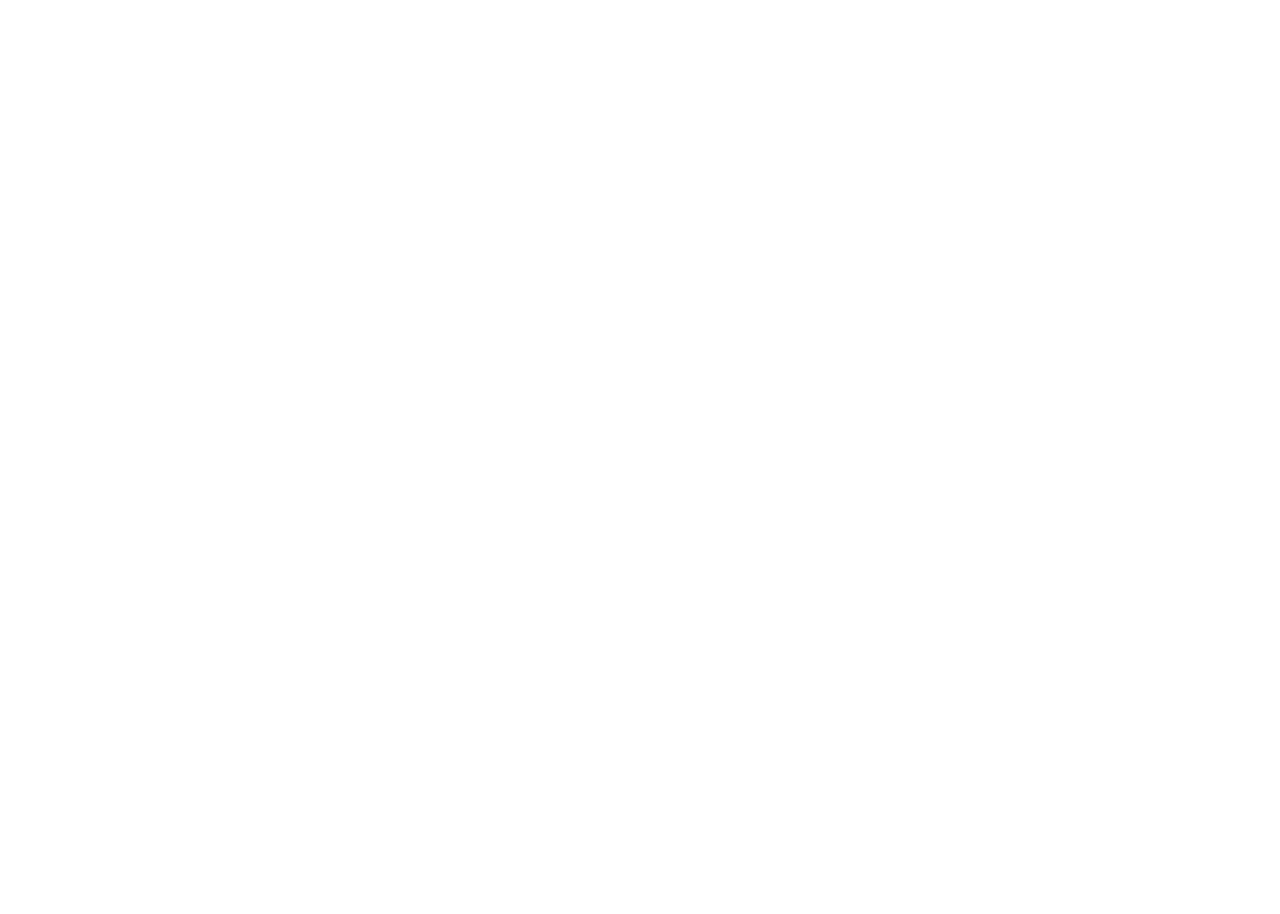
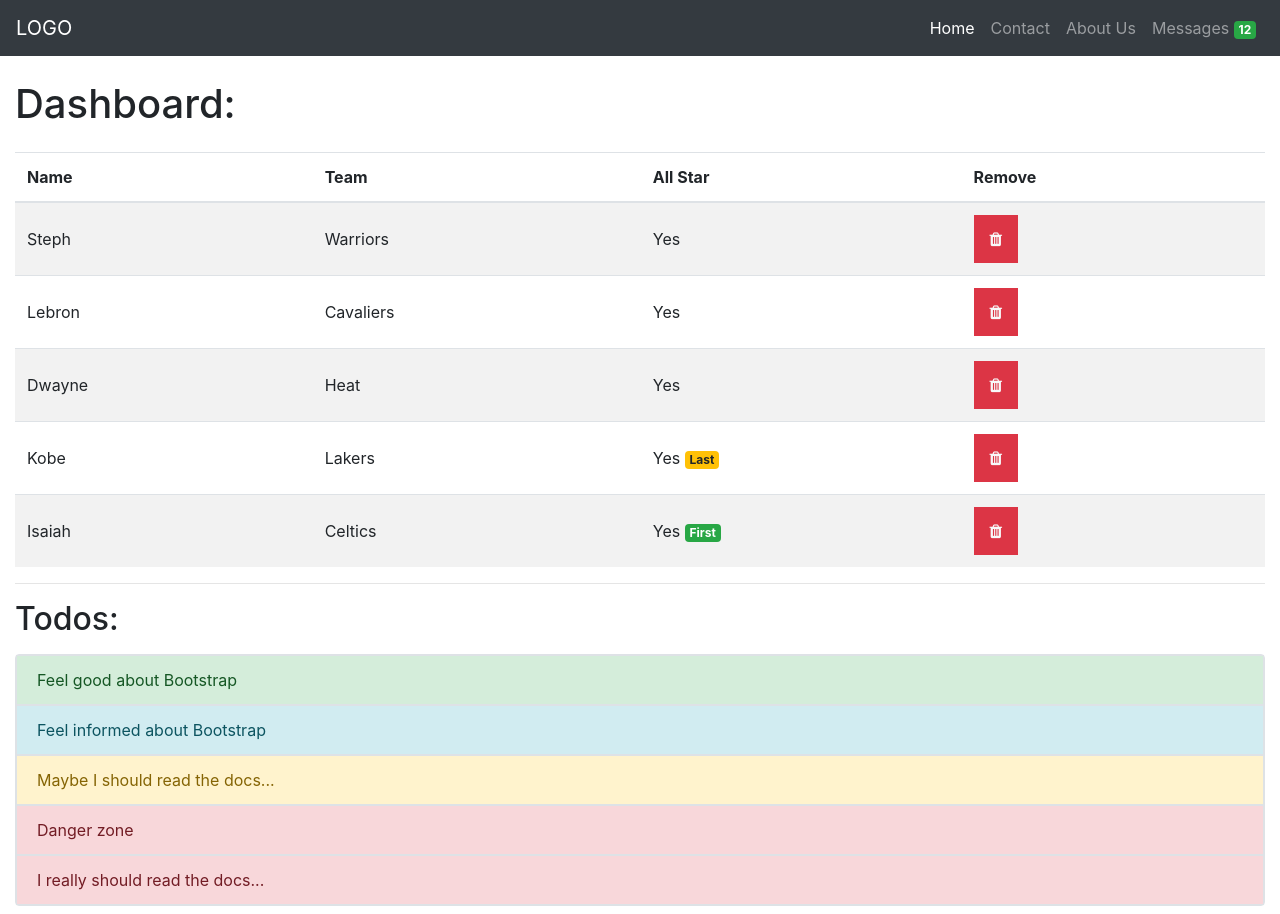
Before and after one commit to linc98689/springboar-section5, a plain HTML site: page bootstrap/step-2.html in a window 1280 px wide. Before the commit the page ends 800 px from the top, so only its background shows below. Drawn offline with nearby package versions, Linux system fonts and the light colour scheme.

Commit message:
completed bootstrap step-2

```diff
--- a/bootstrap/step-2.html
+++ b/bootstrap/step-2.html
@@ -5,9 +5,93 @@
     <meta http-equiv="X-UA-Compatible" content="IE=edge">
     <meta name="viewport" content="width=device-width, initial-scale=1.0">
     <link rel="stylesheet" href="https://cdn.jsdelivr.net/npm/bootstrap@4.5.3/dist/css/bootstrap.min.css" integrity="sha384-TX8t27EcRE3e/ihU7zmQxVncDAy5uIKz4rEkgIXeMed4M0jlfIDPvg6uqKI2xXr2" crossorigin="anonymous">
+    <link rel="stylesheet" href="https://stackpath.bootstrapcdn.com/font-awesome/4.7.0/css/font-awesome.min.css">
     <title>Bootstrap Practice II</title>
 </head>
 <body>
+    <!-- navbar -->
+    <nav class="navbar navbar-expand-lg navbar-dark bg-dark">
+        <a class="navbar-brand" href="#">LOGO</a>
+        <button class="navbar-toggler" type="button" data-toggle="collapse" data-target="#navbarNavAltMarkup" aria-controls="navbarNavAltMarkup" aria-expanded="false" aria-label="Toggle navigation">
+          <span class="navbar-toggler-icon"></span>
+        </button>
+        <div class="collapse navbar-collapse" id="navbarNavAltMarkup">
+          <div class="navbar-nav ml-auto">
+            <a class="nav-link active" href="#">Home <span class="sr-only">(current)</span></a>
+            <a class="nav-link" href="#">Contact</a>
+            <a class="nav-link" href="#">About Us</a>
+            <a class="nav-link" href="#">Messages <span class="badge badge-success">12</span></a>
+          </div>
+        </div>
+      </nav>
+
+      <!-- dashboard -->
+      <div class="container-fluid">
+        <h1 class="my-4">Dashboard:</h1>
+
+        <table class="table table-striped ">
+            <thead>
+              <tr>
+                <th scope="col">Name</th>
+                <th scope="col">Team</th>
+                <th scope="col">All Star</th>
+                <th scope="col">Remove</th>
+              </tr>
+            </thead>
+            <tbody>
+              <tr>
+                <td class="align-middle">Steph</td>
+                <td class="align-middle">Warriors</td>
+                <td class="align-middle">Yes</td>
+                <td class="align-middle"><i class="fa fa-trash bg-danger text-light p-3"></i></td>
+              </tr>
+              <tr>
+                <td class="align-middle">Lebron</td>
+                <td class="align-middle">Cavaliers</td>
+                <td class="align-middle">Yes</td>
+                <td><i class="fa fa-trash bg-danger text-light p-3"></i></td>
+              </tr>
+              <tr>
+                <td class="align-middle">Dwayne</td>
+                <td class="align-middle">Heat</td>
+                <td class="align-middle">Yes</td>
+                <td class="align-middle"><i class="fa fa-trash bg-danger text-light p-3"></i></td>
+              </tr>
+              <tr>
+                <td class="align-middle">Kobe</td>
+                <td class="align-middle">Lakers</td>
+                <td class="align-middle">Yes <span class="badge badge-warning">Last</span></td>
+                <td class="align-middle"><i class="fa fa-trash bg-danger text-light p-3"></i></td>
+              </tr>
+              <tr>
+                <td class="align-middle">Isaiah</td>
+                <td class="align-middle">Celtics</td>
+                <td class="align-middle">Yes <span class="badge badge-success">First</span></td>
+                <td class="align-middle"><i class="fa fa-trash bg-danger text-light p-3"></i></td>
+              </tr>
+            </tbody>
+          </table>
+        <hr>
+
+        <h2 class="mb-3">Todos:</h2>
+        <div class="border rounded mb-2">
+            <div class="alert alert-success m-0 border rounded-0" role="alert">
+                Feel good about Bootstrap
+            </div>
+            <div class="alert alert-info m-0 border rounded-0" role="alert">
+                Feel informed about Bootstrap
+            </div>
+            <div class="alert alert-warning m-0 border rounded-0" role="alert">
+                Maybe I should read the docs...
+            </div>
+            <div class="alert alert-danger m-0 border rounded-0" role="alert">
+                Danger zone
+            </div>
+            <div class="alert alert-danger m-0 border rounded-0" role="alert">
+                I really should read the docs...
+            </div>
+        </div>
+      </div>
     <script src="https://code.jquery.com/jquery-3.5.1.slim.min.js" integrity="sha384-DfXdz2htPH0lsSSs5nCTpuj/zy4C+OGpamoFVy38MVBnE+IbbVYUew+OrCXaRkfj" crossorigin="anonymous"></script>
 <script src="https://cdn.jsdelivr.net/npm/bootstrap@4.5.3/dist/js/bootstrap.bundle.min.js" integrity="sha384-ho+j7jyWK8fNQe+A12Hb8AhRq26LrZ/JpcUGGOn+Y7RsweNrtN/tE3MoK7ZeZDyx" crossorigin="anonymous"></script>
 </body>
```
Also changed, not shown: bootstrap/step-3.html (deleted, +0 -14 lines).
